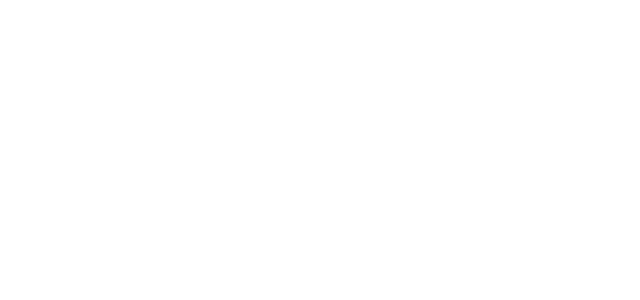
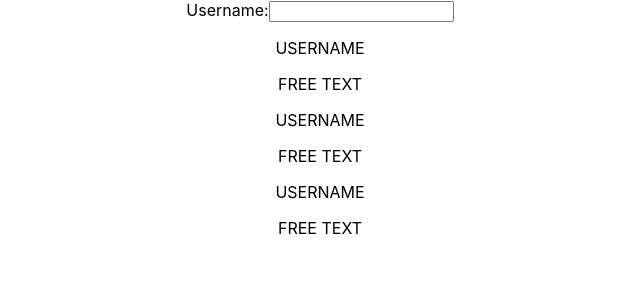
Before and after one commit to xbumasa/udemy-reactjs-a1, a React (Create React App) app: page / in a window 1280 px wide. Shown: the top 300 px of the page, without its empty margins (320-960 px from the left). Built offline with nearby package versions, Linux system fonts and the light colour scheme.

Commit message:
Output multiple UserOutput components in the App component (any paragraph texts of your choice)

```diff
--- a/src/App.js
+++ b/src/App.js
@@ -1,9 +1,14 @@
 import './App.css';
+import UserInput from './UserInput/UserInput';
+import UserOutput from './UserOutput/UserOutput';
 
 const app = () => {
   return (
     <div className="App">
-
+      <UserInput/>
+      <UserOutput/>
+      <UserOutput/>
+      <UserOutput/>
     </div>
   );
 }
--- a/src/UserOutput/UserOutput.js
+++ b/src/UserOutput/UserOutput.js
@@ -3,8 +3,8 @@
 const userOutput = (props) => {
   return (
     <div class="UserOutput">
-      <p></p>
-      <p></p>
+      <p>USERNAME</p>
+      <p>FREE TEXT</p>
     </div>
   );
 }
```
